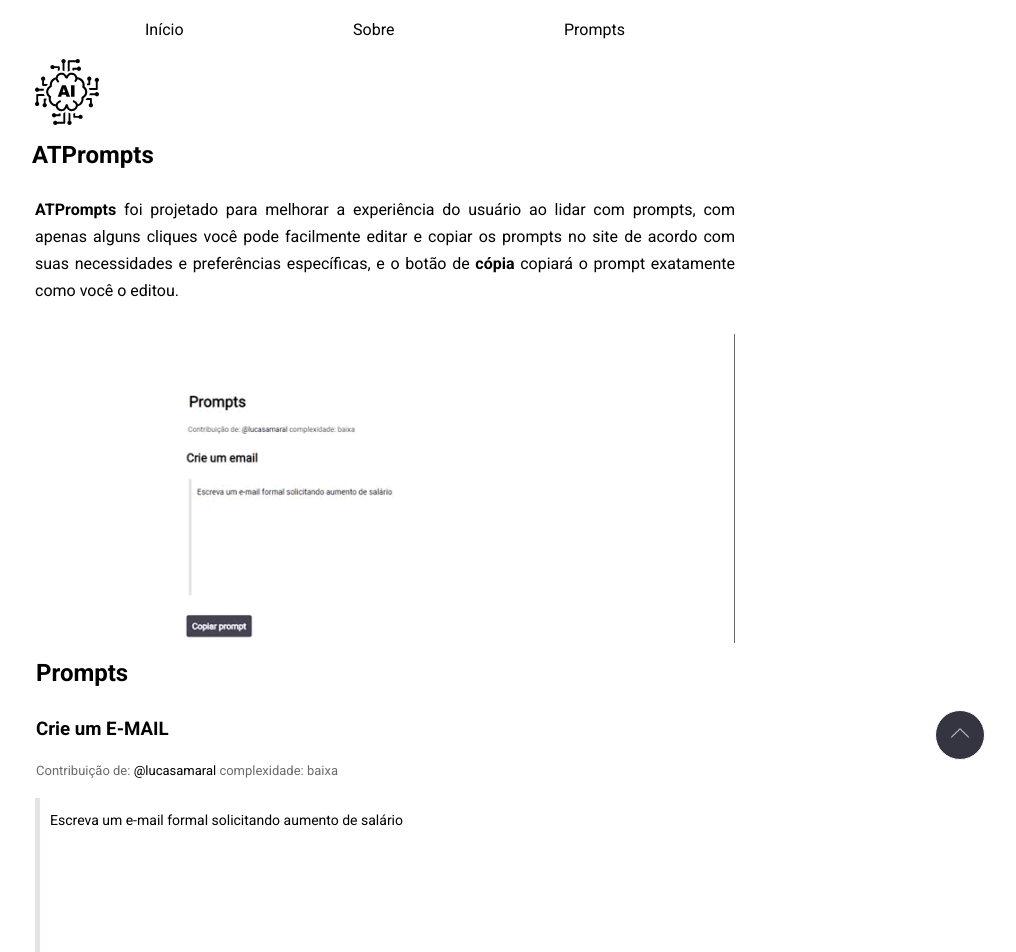
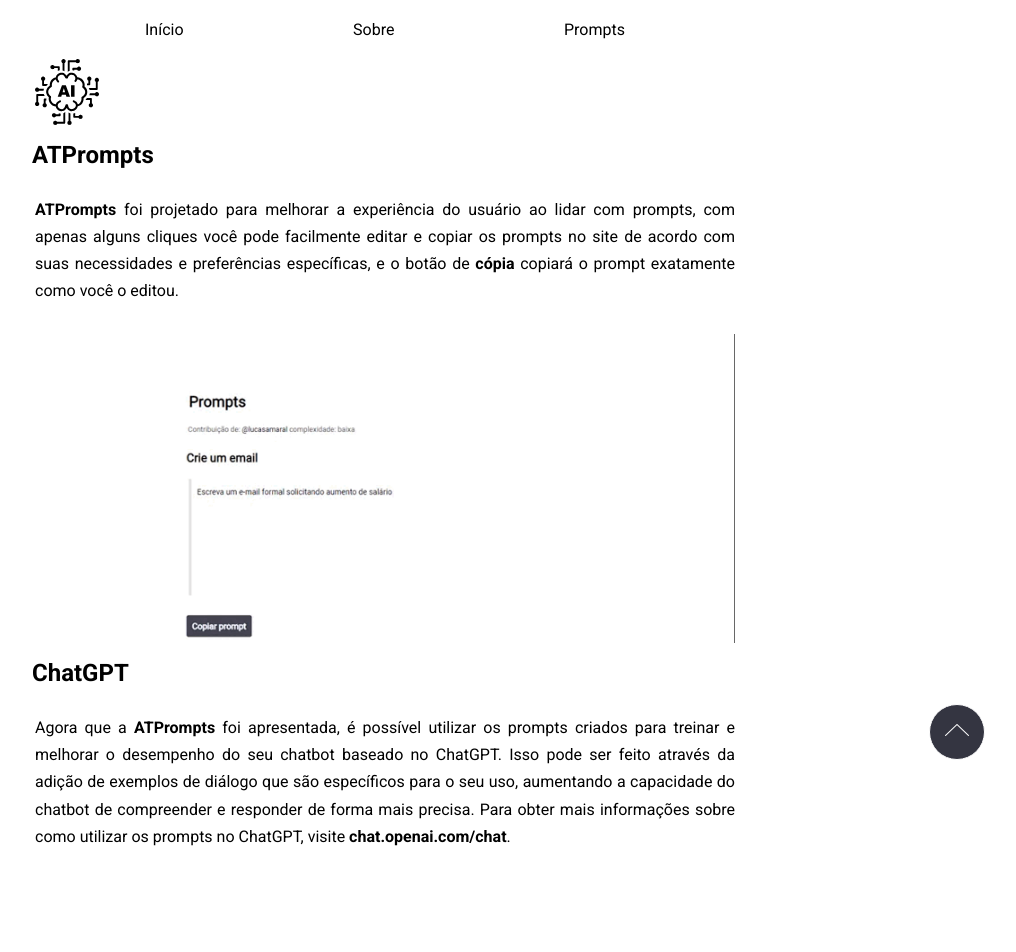
Before and after one commit to lucasamaraloliveira/atprompts, a React (Vite) app: page / in a window 1280 px wide. Shown: the top 952 px of the page, without its empty margins (255-1271 px from the left). Built offline with nearby package versions, Linux system fonts and the light colour scheme.

Commit message:
feat: added new subtitle

```diff
--- a/src/components/layout/Container/index.jsx
+++ b/src/components/layout/Container/index.jsx
@@ -3,7 +3,6 @@
 import IA from "../../../assets/ia.svg";
 import GIF_IA from "../../../assets/ia.gif";
 import Projects from "./Projects";
-
 
 function Container() {
   return (
@@ -18,7 +17,22 @@
           preferências específicas, e o botão de <b>cópia</b> copiará o prompt
           exatamente como você o editou.
         </p>
+
         <img className="gif" src={GIF_IA} alt="" />
+
+        <h2>ChatGPT</h2>
+        <p>
+          Agora que a <b>ATPrompts</b> foi apresentada, é possível utilizar os prompts
+          criados para treinar e melhorar o desempenho do seu chatbot baseado no
+          ChatGPT. Isso pode ser feito através da adição de exemplos de diálogo
+          que são específicos para o seu uso, aumentando a capacidade do chatbot
+          de compreender e responder de forma mais precisa. Para obter mais
+          informações sobre como utilizar os prompts no ChatGPT, visite{" "}
+          <a href="https://chat.openai.com/chat" target="_blank">
+            <b>chat.openai.com/chat</b>
+          </a>
+          .
+        </p>
 
         <Projects />
       </div>
--- a/src/components/layout/Footer/index.jsx
+++ b/src/components/layout/Footer/index.jsx
@@ -8,7 +8,10 @@
         <h3 id="Contact">Gostaria de contribuir? entre em contato.</h3>
         <ul>
           <li>
-            <a href="https://api.whatsapp.com/send?phone=5521935007997&text=Olá, me interessei pelo seu trabalho, gostaria de contribuir, segue prompt e @:">
+            <a
+              target="_blank"
+              href="https://api.whatsapp.com/send?phone=5521935007997&text=Olá, me interessei pelo seu trabalho, gostaria de contribuir, segue prompt e @:"
+            >
               WhatsApp
             </a>
           </li>
--- a/src/index.css
+++ b/src/index.css
@@ -20,8 +20,8 @@
   cursor: pointer; /* cursor do mouse muda para um ponteiro quando o mouse estiver sobre o botão */
   z-index: 999; /* garante que o botão esteja sempre acima do conteúdo da página */
   max-width: 100%;
-  width: 50px;
-  height: 50px;
+  width: 3.5rem;
+  height: 3.5rem;
   border-radius: 100%;
 }
 
```
